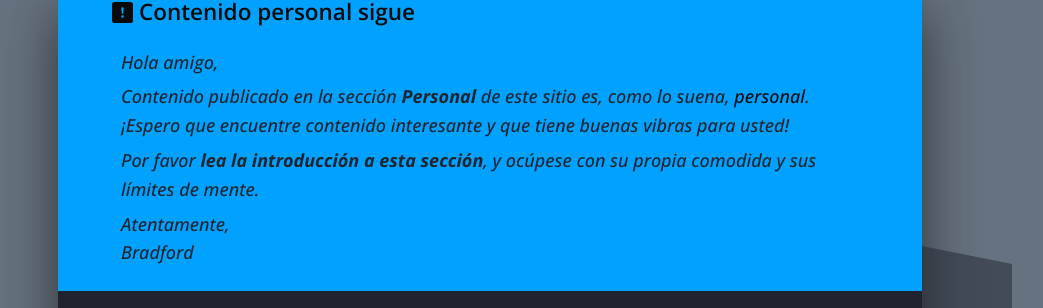
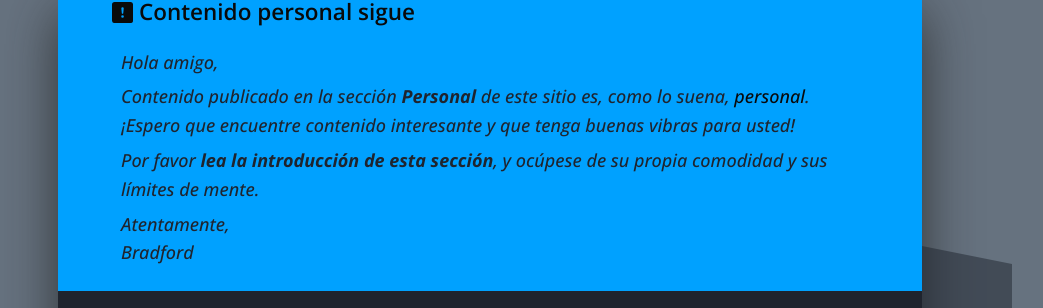
Before and after one commit to h3h/bradfordfults.com, a Jekyll site: the page built from personal/society/_posts/2023-11-29-nuestra-perspectiva-sobre-el-mundo-en-2023.md, in a window 1280 px wide and 900 px high. Shown: the part 193-501 px from the top of the window, without its empty margins (150-1193 px from the left). Built offline with Jekyll 4.4.1, drawn with Linux system fonts in a browser that asks for light colours.

Commit message:
Correcciones de español

```diff
--- a/_includes/banner_personal.html
+++ b/_includes/banner_personal.html
@@ -10,11 +10,11 @@
   <p>
     Contenido publicado en la sección <a href="/personal/">Personal</a> de este
     sitio es, como lo suena, <em>personal</em></span>. ¡Espero que encuentre
-    contenido interesante y que tiene buenas vibras para usted!
+    contenido interesante y que tenga buenas vibras para usted!
   </p>
   <p>
-    Por favor <a href="/personal/">lea la introducción a esta sección</a>, y
-    ocúpese con su propia comodida y sus límites de mente.
+    Por favor <a href="/personal/">lea la introducción de esta sección</a>, y
+    ocúpese de su propia comodidad y sus límites de mente.
   </p>
   <p>Atentamente,<br>Bradford</p>
 {% else %}
```
